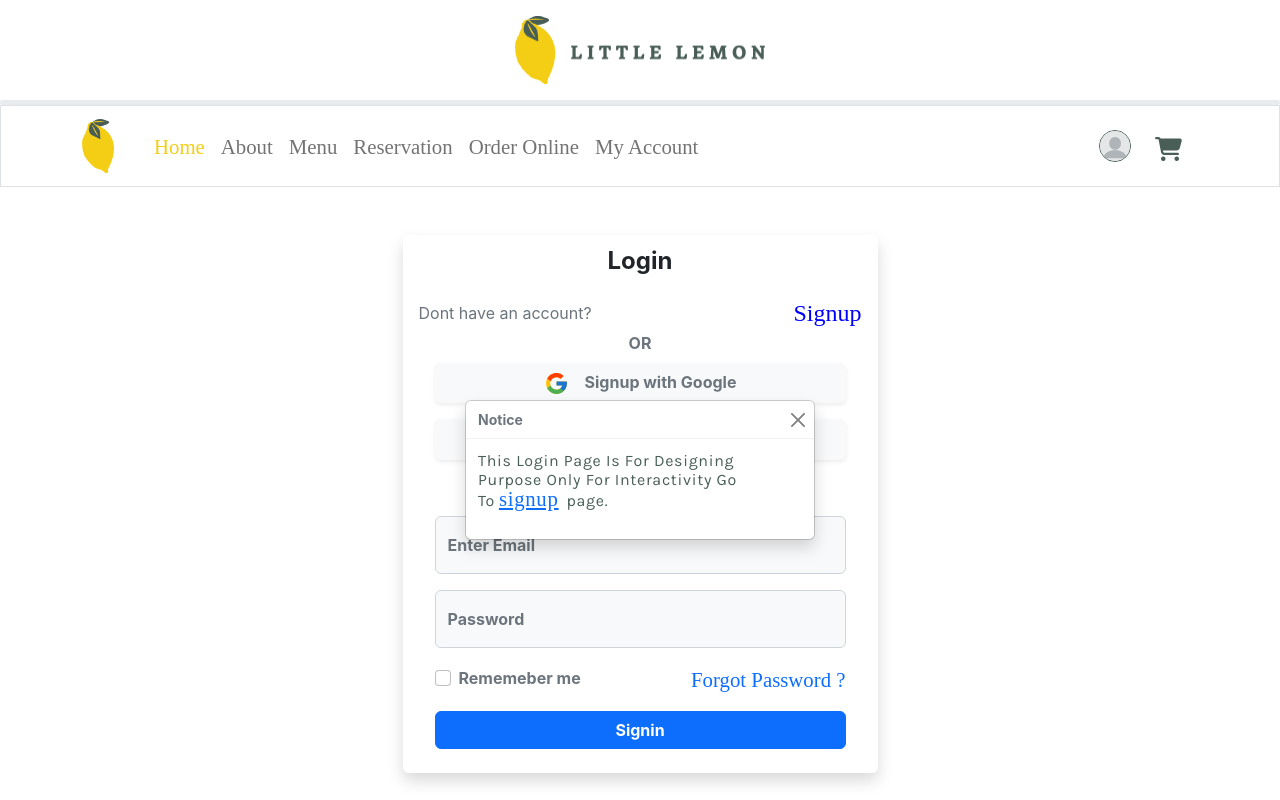
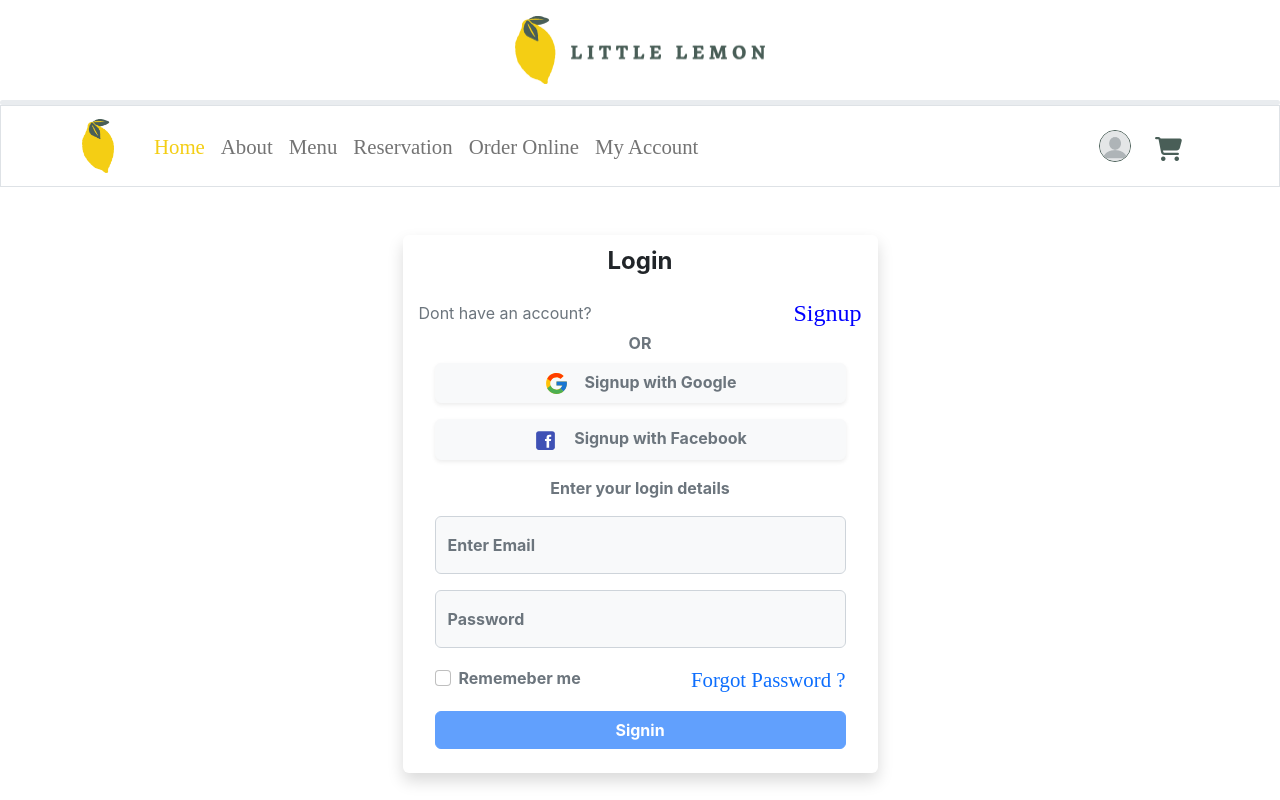
Before and after one commit to indresh963/little-lemon, a React (Create React App) app: page /login in a window 1280 px wide. Shown: the top 800 px of the page. Built offline with nearby package versions, Linux system fonts and the light colour scheme; a web font is replaced by a local one.

Commit message:
on the way

```diff
--- a/package.json
+++ b/package.json
@@ -6,11 +6,13 @@
     "@testing-library/jest-dom": "^5.16.5",
     "@testing-library/react": "^13.4.0",
     "@testing-library/user-event": "^13.5.0",
+    "formik": "^2.2.9",
     "react": "^18.2.0",
     "react-dom": "^18.2.0",
     "react-router-dom": "^6.10.0",
     "react-scripts": "5.0.1",
-    "web-vitals": "^2.1.4"
+    "web-vitals": "^2.1.4",
+    "yup": "^1.1.1"
   },
   "scripts": {
     "start": "react-scripts start",
--- a/src/components/Cart.js
+++ b/src/components/Cart.js
@@ -14,14 +14,14 @@ function Cart() {
     let dis = 0;
     return (
         <>
-            <div class="offcanvas offcanvas-start" id="basket" >
-                <div class="offcanvas-header border-bottom">
+            <div className="offcanvas offcanvas-start" id="basket" >
+                <div className="offcanvas-header border-bottom">
                     <div className='offcanvas-title'>
                         <img src={require('../Assets/yellow_brand.png')} alt="cart-heading" />
                     </div>
-                    <button class="btn-close btn-primary" data-bs-dismiss="offcanvas"></button>
+                    <button className="btn-close btn-primary" data-bs-dismiss="offcanvas"></button>
                 </div>
-                <div class="offcanvas-body">
+                <div className="offcanvas-body">
                     <div className='container'>
                         {
                             totalItem > 0 ? (
--- a/src/components/DataProvide.js
+++ b/src/components/DataProvide.js
@@ -36,22 +36,19 @@ const reducer = (state, action) => {
                 ...state,
                 orderItems: [...state.orderItems,action.data]
             }
-        case "login":
-            let pro = action.part;
+        case "addUser":
             return {
                 ...state,
-                loginDetails: {
-                    ...state.loginDetails,
-                    pro: action.data
-                }
+                usersList: [
+                    ...state.usersList,
+                    action.data
+                ]
             }
         default:
-            pro = action.part;
             return {
                 ...state,
                 bookingDetails: {
                     ...state.bookingDetails,
-                    pro: action.data
                 }
             }
 
@@ -66,7 +63,7 @@ export default function DataProvider({ children }) {
         totalItem:0,
         cartItems: [],
         orderItems: [],
-        loginDetails: {},
+        usersList:[],
         bookingDetails: {}
     }
     const [state, dispatch] = useReducer(reducer, initialData);
@@ -84,7 +81,7 @@ export default function DataProvider({ children }) {
                 totalItem : state.totalItem,
                 cartItems : state.cartItems,
                 orderItems :state.orderItems,
-                loginDetails :state.loginDetails,
+                usersList :state.usersList,
                 bookingDetails :state.bookingDetails,
                 myFun
             }
--- a/src/components/Log.js
+++ b/src/components/Log.js
@@ -1,21 +1,58 @@
-import { memo } from 'react';
-import { Link } from 'react-router-dom';
+import { memo, useState } from 'react';
+import { Link, useNavigate } from 'react-router-dom';
+import { useFormik } from 'formik';
+import * as Yup from 'yup';
 import google from '../Assets/google-icon.svg'
 import Facebook from '../Assets/facebook-icon.svg'
+import { useDataProvider } from './DataProvide';
 function Log() {
+    const { usersList } = useDataProvider();
+    const [valid, setValid] = useState()
+    const navigate = useNavigate();
+    const authenticate = (usersList, data) => {
+        let { email, password } = data;
+        for (var user of usersList) {
+            if (email === user.email && password === user.password) {
+                setValid(true);
+                return;
+            }
+        }
+        setValid(false);
+    }
+    const initialValues = {
+        email: '',
+        password: ''
+    }
+
+    const onSubmit = (values,onsubmitprops) => {
+        authenticate(usersList, values);
+        onsubmitprops.resetForm();
+    }
+
+    const validationSchema = Yup.object({
+        email: Yup.string().email("Invalid email format").required("This field is required"),
+        password: Yup.string().required("This field is required")
+    })
+    const formik = useFormik({
+        initialValues,
+        onSubmit,
+        validationSchema
+    })
     return (
         <>
+            {valid !== undefined ? (
+                valid ? navigate('/') : (
                     <div className="toast show">
                         <div className="toast-header">
-                    <strong className="me-auto">Notice</strong>
+                            <strong className="fs-5 text-danger me-auto">Error</strong>
                             <button type="button" className="btn-close" data-bs-dismiss="toast"></button>
                         </div>
                         <div className="toast-body">
-                    <p>This login page is for designing purpose only for interactivity go to
-                        <Link className='ms-1 me-2 text-decoration-underline text-primary' to="/signup">signup</Link>page.
-                    </p>
+                            <span className='fs-6'>You entered wrong user credentials.</span>
                         </div>
                     </div>
+                )
+            ) : null}
             <div className='container my-5' id='login-page'>
                 <div className='row justify-content-center'>
                     <div className='col-lg-5 col-sm-7 col-9 shadow rounded-2 py-2 px-3 text-center'>
@@ -36,15 +73,23 @@ function Log() {
                             </button>
                         </div>
                         <span className='mx-3 text-muted fw-bold fs-sm'>Enter your login details</span>
-                        <form className='d-flex flex-column m-3 gap-3 text-start'>
+                        <form className='d-flex flex-column m-3 gap-3 text-start' onSubmit={formik.handleSubmit}>
+                            <div>
                                 <div className='form-floating'>
-                                <input type='email' name='email' value='' placeholder='Enter Email' id='email' className='bg-light form-control' />
+                                    <input type='email' name='email' {...formik.getFieldProps('email')} placeholder='Enter Email' id='email' className='bg-light form-control' />
                                     <label className='form-lable text-muted fw-bold fs-sm' htmlFor='email'>Enter Email</label>
                                 </div>
+                                {formik.touched.email && formik.errors.email ? <span className='text-danger' style={{ fontSize: "0.8rem" }}>{formik.errors.email}</span> : null}
+                            </div>
+
+                            <div>
                                 <div className='form-floating'>
-                                <input type='password' name='password' value='' placeholder='pwd' id='password' className='bg-light form-control' />
+                                    <input type='password' name='password' {...formik.getFieldProps('password')} placeholder='pwd' id='password' className='bg-light form-control' />
                                     <label className='form-lable text-muted fw-bold fs-sm' htmlFor='password'>Password</label>
                                 </div>
+                                {formik.touched.password && formik.errors.password ? <span className='text-danger' style={{ fontSize: "0.8rem" }}>{formik.errors.password}</span> : null}
+                            </div>
+
                             <div className='d-flex justify-content-between align-items-center'>
                                 <div className='form-check'>
                                     <input type='checkbox' className='form-check-input' id='remember' />
@@ -52,7 +97,7 @@ function Log() {
                                 </div>
                                 <a href='#' className=' text-primary fs-sm'>Forgot password ?</a>
                             </div>
-                            <button className='btn btn-primary fw-bold fs-sm'>Signin</button>
+                            <button disabled={Object.keys(formik.errors).length > 0 || Object.keys(formik.touched).length === 0} type='submit' className='btn btn-primary fw-bold fs-sm'>Signin</button>
                         </form>
                     </div>
                 </div>
--- a/src/components/Signup.js
+++ b/src/components/Signup.js
@@ -1,8 +1,38 @@
 import { memo } from 'react';
-import { Link } from 'react-router-dom';
+import { Link,useNavigate } from 'react-router-dom';
+import { useFormik } from 'formik';
+import * as Yup from 'yup';
 import google from '../Assets/google-icon.svg'
 import Facebook from '../Assets/facebook-icon.svg'
+import { useDataProvider } from './DataProvide';
 function Signup() {
+    const navigate = useNavigate();
+    const initialValues = {
+        name: '',
+        email: '',
+        password: '',
+        confirm_password: ''
+    }
+
+    const onSubmit = (values,onsubmitprops)=>{
+        myFun('addUser',values);
+        onsubmitprops.resetForm();
+        navigate('/login');
+    }
+
+    const validationSchema = Yup.object({
+        name: Yup.string().required("This field is required"),
+        email: Yup.string().email("Invalid email format").required("This field is required"),
+        password: Yup.string().min("4").required("This field is required"),
+        confirm_password: Yup.string().oneOf([Yup.ref('password'), null], 'Password is not matching').required("This field is required")
+    })
+    const formik = useFormik({
+        initialValues,
+        onSubmit,
+        validationSchema
+    })
+
+    const {myFun} = useDataProvider();
     return (
         <div className='container my-5' id='login-page'>
             <div className='row justify-content-center'>
@@ -13,38 +43,50 @@ function Signup() {
                         <Link to='/login' className='fs' style={{ color: "blue" }}>Signin</Link>
                     </div>
                     <span className='mx-3 text-muted fw-bold fs-sm'>Enter your details</span>
-                    <form className='d-flex flex-column m-3 gap-3 text-start'>
+                    <form className='d-flex flex-column m-3 gap-3 text-start' onSubmit={formik.handleSubmit}>
+                        <div>
                             <div className='form-floating'>
-                            <input type='text' name='name' value='' placeholder='name' id='name' className='bg-light form-control' />
+                                <input type='text' name='name' {...formik.getFieldProps('name')} placeholder='name' id='name' className='bg-light form-control' />
                                 <label className='form-lable text-muted fw-bold fs-sm' htmlFor='name'>Name</label>
                             </div>
+                            {formik.touched.name && formik.errors.name ? <span className='text-danger' style={{ fontSize: "0.8rem" }}>{formik.errors.name}</span> : null}
+                        </div>
+                        <div>
                             <div className='form-floating'>
-                            <input type='email' name='name' value='' placeholder='email' id='email' className='bg-light form-control' />
+                                <input type='email' name='name' {...formik.getFieldProps('email')} placeholder='email' id='email' className='bg-light form-control' />
                                 <label className='form-lable text-muted fw-bold fs-sm' htmlFor='email'>Email</label>
                             </div>
+                            {formik.touched.email && formik.errors.email ? <span className='text-danger' style={{ fontSize: "0.8rem" }}>{formik.errors.email}</span> : null}
+                        </div>
+                        <div>
                             <div className='form-floating'>
-                            <input type='password' name='password' value='' placeholder='pwd' id='password' className='bg-light form-control' />
+                                <input type='password' name='password' {...formik.getFieldProps('password')} placeholder='pwd' id='password' className='bg-light form-control' />
                                 <label className='form-lable text-muted fw-bold fs-sm' htmlFor='password'>Password</label>
                             </div>
+                            {formik.touched.password && formik.errors.password ? <span className='text-danger' style={{ fontSize: "0.8rem" }}>{formik.errors.password}</span> : null}
+                        </div>
+                        <div>
                             <div className='form-floating'>
-                            <input type='password' name='confirm-password' value='' placeholder='confirm-pwd' id='confirm-password' className='bg-light form-control' />
-                            <label className='form-lable text-muted fw-bold fs-sm' htmlFor='confirm-password'>Confirm Password</label>
+                                <input type='password' name='confirm_password' {...formik.getFieldProps('confirm_password')} placeholder='confirm-pwd' id='confirm_password' className='bg-light form-control' />
+                                <label className='form-lable text-muted fw-bold fs-sm' htmlFor='confirm_password'>Confirm Password</label>
+                            </div>
+                            {formik.touched.confirm_password && formik.errors.confirm_password ? <span className='text-danger' style={{ fontSize: "0.8rem" }}>{formik.errors.confirm_password}</span> : null}
                         </div>
                         <div className='form-check'>
                             <input type='checkbox' className='form-check-input' id='remember' />
                             <label htmlFor='remember' className='form-check-label fs-sm text-muted fw-bold user-select-none'>I accept <a href='#' className=' text-primary fs-sm text-lowercase text-decoration-underline'> terms and condition </a></label>
                         </div>
-                        <button className='btn btn-primary fw-bold fs-sm'>Continue</button>
+                        <button type='submit' disabled={Object.keys(formik.errors).length > 0 || Object.keys(formik.touched).length === 0} className='btn btn-primary fw-bold fs-sm'>Continue</button>
                     </form>
                     <span className='fw-bold text-muted fs-sm'>OR</span>
                     <div className='d-grid mx-3 mt-2 mb-3 gap-3 '>
                         <button className=' btn-block btn-primary btn shadow-sm'>
                             <img src={google} alt='google-icon' className='img-fluid me-3' width="25px" />
-                                <span className=' fw-bold fs-sm'>Signin with Google</span>
+                            <span className=' fw-bold fs-sm'>Signup with Google</span>
                         </button>
                         <button className=' btn-block btn-primary btn shadow-sm'>
                             <img src={Facebook} alt='facebook-icon' className='img-fluid me-3' width="25px" />
-                                <span className='  fw-bold fs-sm'>Signin with Facebook</span>
+                            <span className='  fw-bold fs-sm'>Signup with Facebook</span>
                         </button>
                     </div>
                 </div>
```
Also changed, not shown: 1 other file (tests, documents, lock files or other folders). Lines whose indentation alone changed are shown as unchanged.
